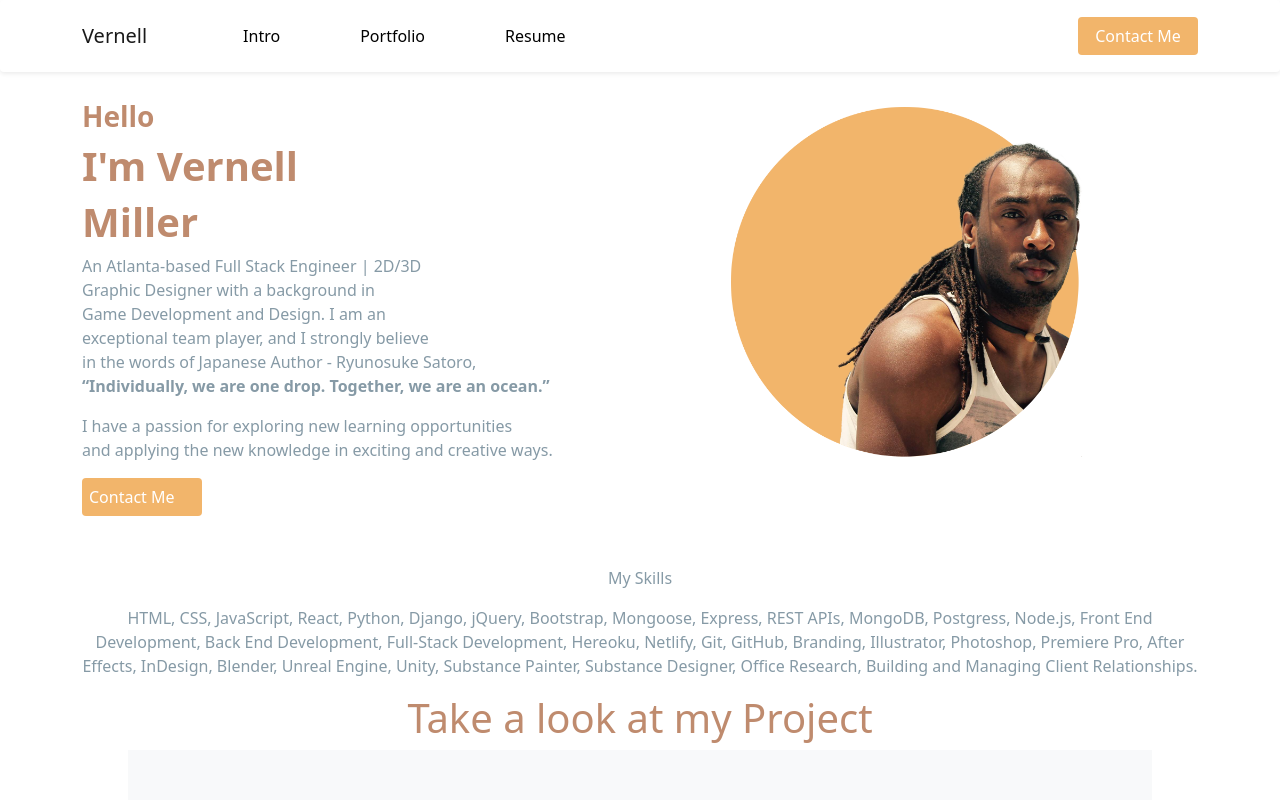
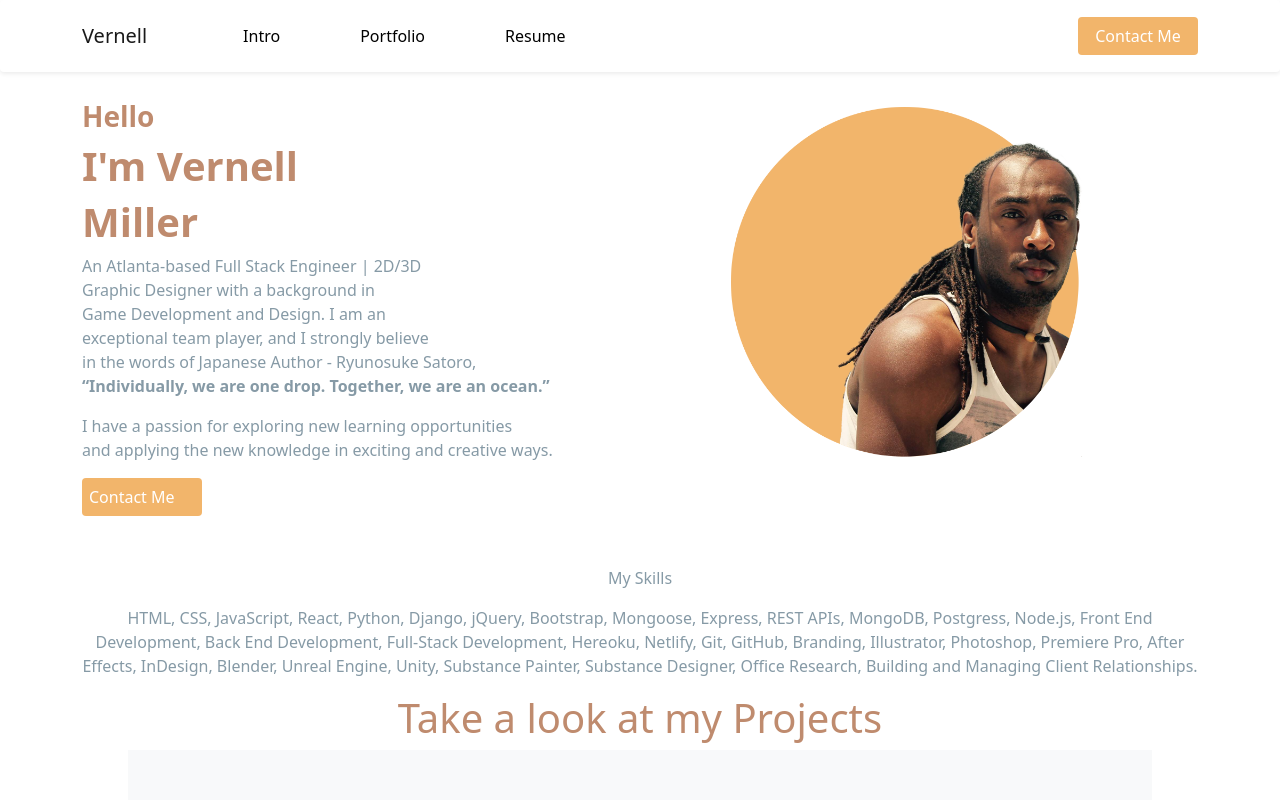
Before and after one commit to VernellMiller/react-portfolio, a React (Create React App) app: page / in a window 1280 px wide. Shown: the top 800 px of the page. Built offline with nearby package versions, Linux system fonts and the light colour scheme.

Commit message:
fix: typo

```diff
--- a/src/components/Skills.js
+++ b/src/components/Skills.js
@@ -6,7 +6,7 @@ const Skills = (props) => {
             <p>My Skills</p>
             <p>HTML, CSS, JavaScript, React, Python, Django, jQuery, Bootstrap, Mongoose, Express, REST APIs, MongoDB, Postgress, Node.js, Front End Development, Back End Development, Full-Stack Development, Hereoku, Netlify, Git, GitHub, Branding, Illustrator, Photoshop, Premiere Pro, After Effects, InDesign, Blender, Unreal Engine,
             Unity, Substance Painter, Substance Designer, Office Research, Building and Managing Client Relationships.</p>
-            <h1 id="tag">Take a look at my Project</h1>
+            <h1 id="tag">Take a look at my Projects</h1>
         </div>
     )
 }
```
